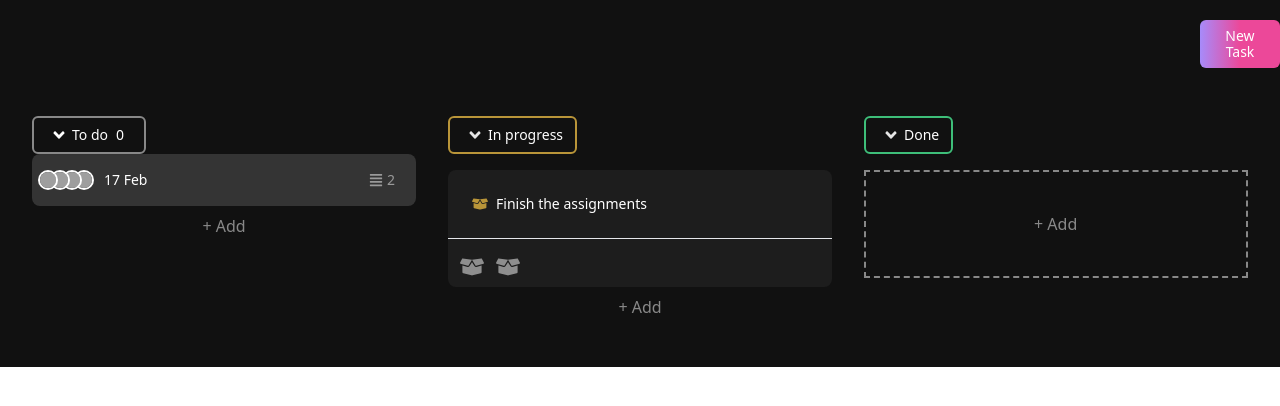
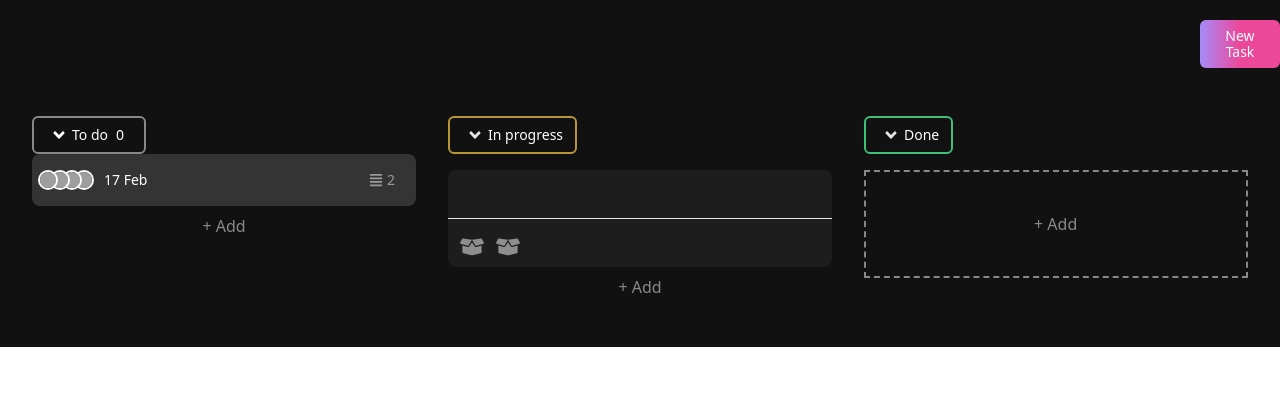
Before and after one commit to devcihat/TaskRemo, a React (Create React App) app: page / in a window 1280 px wide. Shown: the top 406 px of the page. Built offline with nearby package versions, Linux system fonts and the light colour scheme; grey boxes are pictures that could not be loaded.

Commit message:
add ınProgress context

```diff
--- a/src/App.js
+++ b/src/App.js
@@ -1,5 +1,4 @@
-import React, { useState } from "react";
-import { DragDropContext } from "react-beautiful-dnd";
+import React from "react";
 
 import Card from "./components/Card";
 import { DataProvider } from "./components/DataProvider";
--- a/src/components/Card.jsx
+++ b/src/components/Card.jsx
@@ -9,7 +9,7 @@ import Todo from "./Todo";
 
 function Card() {
   const [open, setOpen] = useState(false);
-  const [todos, setTodos] = useContext(DataContext);
+  // const [todos, setTodos] = useContext(DataContext);
   const openModal = () => {
     setOpen(true);
   };
--- a/src/components/DataProvider.js
+++ b/src/components/DataProvider.js
@@ -1,12 +1,18 @@
-import React, { useState, useEffect, createContext } from "react";
+import React, { useState,createContext } from "react";
 
 export const DataContext = createContext();
 
 export const DataProvider = (props) => {
   const [todos, setTodos] = useState([]);
+  const [inProgress,setInProgress] = useState([])
+
+  const val = {
+    _inProgress:[inProgress,setInProgress],
+    todo:[todos, setTodos]
+  }
 
   return (
-    <DataContext.Provider value={[todos, setTodos]}>
+    <DataContext.Provider value={val}>
       {props.children}
     </DataContext.Provider>
   );
--- a/src/components/InProgress.jsx
+++ b/src/components/InProgress.jsx
@@ -1,11 +1,11 @@
-import React, { useState } from 'react'
-import {
-    FaBoxOpen,
-    FaAngleDown,
-  } from "react-icons/fa";
+import React, { useContext } from "react";
+import { FaBoxOpen, FaAngleDown } from "react-icons/fa";
+import { DataContext } from "./DataProvider";
+import ListProgress from "./ListProgress";
 
-const InProgress =() => {
-
+const InProgress = () => {
+  const {_inProgress} = useContext(DataContext);
+  const [inProgress,setInProgress] = _inProgress
   return (
     <div>
       <dt className="mb-4">
@@ -27,33 +27,17 @@ const InProgress =() => {
         className="col-span-1   divide-y divide-gray-200"
       >
         <div className="w-full flex items-center justify-between p-6 space-x-6">
-            <div className="flex-1 truncate">
-              <div className="flex items-center space-x-2">
-                <h3
-                  style={{ color: "#B99539" }}
-                  className=" text-md font-medium truncate"
-                >
-                  <FaBoxOpen />
-                </h3>
-                <h3 className="text-white text-sm font-medium truncate">
-                  Finish the assignments
-                </h3>
+          {inProgress.length > 0 ? inProgress.map((progress, index) => (
+            <div key={index}>
+              <ListProgress progress={progress} key={index} />
             </div>
-            </div>
+          )) : ""}
         </div>
         <div>
           <div className="w-0 flex-1 flex">
             <div className="flex">
-                <FaBoxOpen
-                  color="#FFFFFF80"
-                  size={24}
-                  className="mt-4 mx-3"
-                />
-                <FaBoxOpen
-                  color="#FFFFFF80"
-                  size={24}
-                  className="mt-4 mb-2"
-                />
+              <FaBoxOpen color="#FFFFFF80" size={24} className="mt-4 mx-3" />
+              <FaBoxOpen color="#FFFFFF80" size={24} className="mt-4 mb-2" />
             </div>
           </div>
         </div>
@@ -64,8 +48,7 @@ const InProgress =() => {
         </p>
       </div>
     </div>
+  );
+};
 
-    )
-}
-
-export default InProgress
+export default InProgress;
--- /dev/null
+++ b/src/components/ListProgress.jsx
@@ -0,0 +1,29 @@
+import React,{useEffect} from "react";
+
+import { FaBoxOpen, FaPencilAlt } from "react-icons/fa";
+
+export const ListProgress = ({ progress }) => {
+    useEffect(() => {
+
+    }, [progress]);
+  return (
+    <div className="w-full mt-4 flex items-center justify-between p-4">
+      <div className=" truncate">
+        <div className="flex items-center ">
+          <button className="flex space-x-2">
+            <h3
+              style={{ color: "rgba(255, 255, 255, 0.5)" }}
+              className=" text-md font-medium "
+            >
+              <FaBoxOpen />
+            </h3>
+            <h3 className="text-white text-sm font-medium ">{progress.name}</h3>
+          </button>
+        </div>
+      </div>
+      <FaPencilAlt color="rgba(255, 255, 255, 0.5)" />
+    </div>
+  );
+};
+
+export default ListProgress;
--- a/src/components/ModalDetail.jsx
+++ b/src/components/ModalDetail.jsx
@@ -2,7 +2,8 @@ import React, { useContext, useState } from "react";
 import { DataContext } from "./DataProvider";
 
 export default function ModalDetail() {
-  const [todos, setTodos] = useContext(DataContext);
+  const { todo } = useContext(DataContext);
+  const [todos, setTodos] = todo;
   const [todoAssignee, setTodoAssignee] = useState("");
   const [todoDueDate, setTodoDueDate] = useState("");
   const [todoPriority, setTodoPriority] = useState("");
@@ -10,7 +11,7 @@ export default function ModalDetail() {
 
   const addTodo = (e) => {
     e.preventDefault();
-    setTodos([...todos, { name: todoDescription, id:todos, complate: false }]);
+    setTodos([...todos, { name: todoDescription, id: todos, complate: false }]);
   };
 
   return (
--- a/src/components/Subtask.jsx
+++ b/src/components/Subtask.jsx
@@ -1,6 +1,6 @@
 import React from "react";
 import { FaAngleDown } from "react-icons/fa";
-import { SpeakerphoneIcon, XIcon } from "@heroicons/react/outline";
+import { SpeakerphoneIcon } from "@heroicons/react/outline";
 
 function Subtask() {
   return (
--- a/src/components/Todo.jsx
+++ b/src/components/Todo.jsx
@@ -1,16 +1,13 @@
 import React, { useContext, useRef, useState } from "react";
-import {
-  FaBoxOpen,
-  FaPencilAlt,
-  FaAlignJustify,
-  FaAngleDown,
-} from "react-icons/fa";
+import { FaAlignJustify, FaAngleDown } from "react-icons/fa";
 import ListItem from "./ListItem";
 import { DataContext } from "./DataProvider";
-import { Droppable } from "react-beautiful-dnd";
 
 export const Todo = () => {
-  const [todos, setTodos] = useContext(DataContext);
+  const { todo } = useContext(DataContext);
+  const [todos, setTodos] = todo;
+  const { _inProgress } = useContext(DataContext);
+  const [inProgress, setInProgress] = _inProgress;
   const [dragging, setDragging] = useState(false);
   const dragItem = useRef();
   const dragNode = useRef();
@@ -27,14 +24,18 @@ export const Todo = () => {
   };
 
   const handleDragEnter = (e, params) => {
+    console.log('sadd',params)
     console.log("entering draging", params);
     const currentItem = dragItem.current;
     if (e.target !== dragNode.current) {
       console.log("eşit değil");
-      setTodos(oldList => {
+      setTodos((oldList) => {
         let newList = JSON.parse(JSON.stringify(oldList));
-
-
+        newList[params.index].inProgress.splice(
+          params.todo,
+          0,
+          newList[currentItem.index].inProgress.splice(currentItem.todo, 1)[0]
+        );
         dragItem.current = params;
         return newList;
       });
```
Lines whose indentation alone changed are shown as unchanged.
